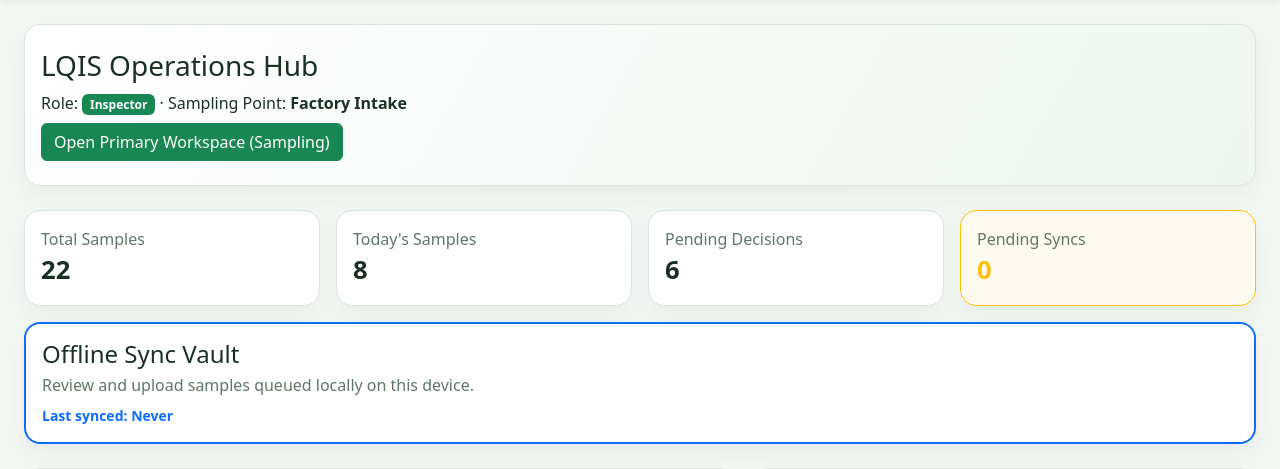
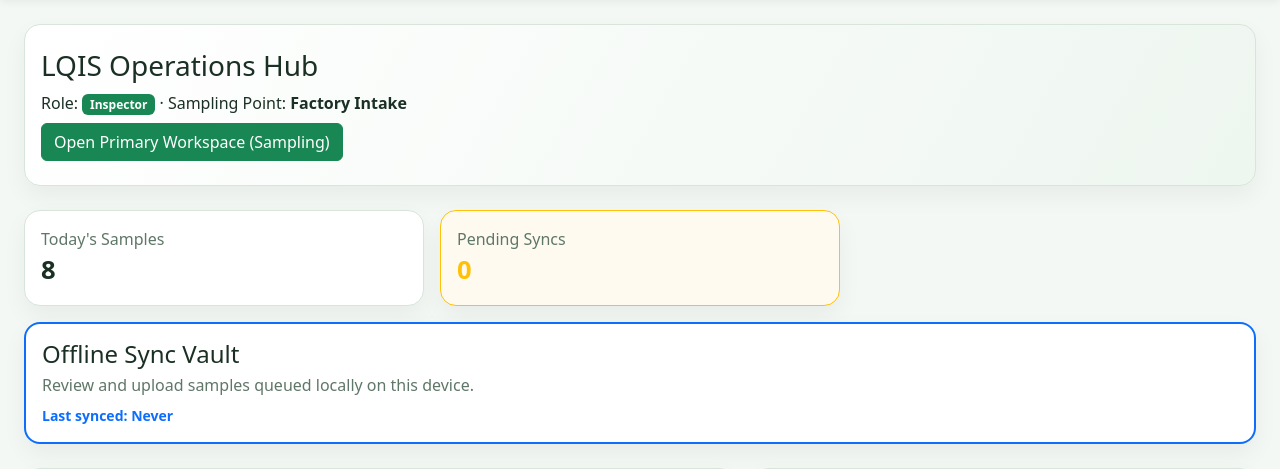
Before and after one commit to Symo7/lqis-automated-tea-quality-system, a Django app: page / in a window 1280 px wide. Shown: the part 82-551 px from the top of the page. Run offline with Django 5.2, Linux system fonts and the light colour scheme; a user stored in the database is signed in; data comes from the database, SQL or seed files in the repository; tables that the repository leaves empty hold one stand-in row (values such as "Sample post"); one stand-in notice (Sample message) is shown.

Commit message:
fix: Force-remove toasts via JS after 3s, role-based home cards, today's samples link, cache-busting

```diff
--- a/lqis_project/templates/base.html
+++ b/lqis_project/templates/base.html
@@ -59,11 +59,22 @@
   {% if messages %}
     <div id="messageContainer" class="position-fixed top-0 start-50 translate-middle-x mt-3" style="z-index: 1060; width: 90%; max-width: 500px;">
     {% for message in messages %}
-      <div class="alert alert-{{ message.tags|default:'info' }} shadow alert-dismiss-auto" role="alert">
+      <div class="alert alert-{{ message.tags|default:'info' }} shadow alert-dismissible fade show" role="alert">
         {{ message }}
+        <button type="button" class="btn-close" data-bs-dismiss="alert"></button>
       </div>
     {% endfor %}
     </div>
+    <script>
+    // Force-remove all message alerts after 3 seconds
+    setTimeout(function() {
+      document.querySelectorAll('#messageContainer .alert').forEach(function(el) {
+        el.style.transition = 'opacity 0.4s ease';
+        el.style.opacity = '0';
+        setTimeout(function() { el.remove(); }, 400);
+      });
+    }, 3000);
+    </script>
   {% endif %}
 
   {% if request.path != '/' and request.path != '/users/login/' %}
--- a/lqis_project/templates/core/home.html
+++ b/lqis_project/templates/core/home.html
@@ -14,10 +14,17 @@
 </div>
 
 <div class="row g-3 mb-3">
-  <div class="col-md-3"><a href="{% if role == 'Supervisor' or role == 'Admin' %}{% url 'dashboard:overview' %}{% else %}{% url 'sampling:sample-list' %}{% endif %}" class="text-decoration-none"><div class="card stat-card h-100"><div class="card-body"><div class="text-muted">Total Samples</div><div class="stat-value" data-counter>{{ total_samples }}</div></div></div></a></div>
-  <div class="col-md-3"><a href="{% if role == 'Supervisor' or role == 'Admin' %}{% url 'dashboard:overview' %}{% else %}{% url 'sampling:sample-list' %}?date={% now 'Y-m-d' %}{% endif %}" class="text-decoration-none"><div class="card stat-card h-100"><div class="card-body"><div class="text-muted">Today's Samples</div><div class="stat-value" data-counter>{{ total_today }}</div></div></div></a></div>
-  <div class="col-md-3"><a href="{% if role == 'Supervisor' or role == 'Admin' %}{% url 'dashboard:overview' %}{% else %}{% url 'sampling:sample-list' %}?decision=UNDECIDED{% endif %}" class="text-decoration-none"><div class="card stat-card h-100"><div class="card-body"><div class="text-muted">Pending Decisions</div><div class="stat-value" data-counter>{{ pending_decisions }}</div></div></div></a></div>
-  <div class="col-md-3">
+  {% if role == 'Inspector' %}
+  <div class="col-md-4"><a href="{% url 'sampling:sample-list' %}?date={% now 'Y-m-d' %}" class="text-decoration-none"><div class="card stat-card h-100"><div class="card-body"><div class="text-muted">Today's Samples</div><div class="stat-value" data-counter>{{ total_today }}</div></div></div></a></div>
+  {% elif role == 'Supervisor' %}
+  <div class="col-md-4"><a href="{% url 'sampling:sample-list' %}?date={% now 'Y-m-d' %}" class="text-decoration-none"><div class="card stat-card h-100"><div class="card-body"><div class="text-muted">Today's Samples</div><div class="stat-value" data-counter>{{ total_today }}</div></div></div></a></div>
+  <div class="col-md-4"><a href="{% url 'sampling:sample-list' %}?decision=UNDECIDED" class="text-decoration-none"><div class="card stat-card h-100"><div class="card-body"><div class="text-muted">Pending Decisions</div><div class="stat-value" data-counter>{{ pending_decisions }}</div></div></div></a></div>
+  {% else %}
+  <div class="col-md-3"><a href="{% url 'sampling:sample-list' %}" class="text-decoration-none"><div class="card stat-card h-100"><div class="card-body"><div class="text-muted">Total Samples</div><div class="stat-value" data-counter>{{ total_samples }}</div></div></div></a></div>
+  <div class="col-md-3"><a href="{% url 'sampling:sample-list' %}?date={% now 'Y-m-d' %}" class="text-decoration-none"><div class="card stat-card h-100"><div class="card-body"><div class="text-muted">Today's Samples</div><div class="stat-value" data-counter>{{ total_today }}</div></div></div></a></div>
+  <div class="col-md-3"><a href="{% url 'sampling:sample-list' %}?decision=UNDECIDED" class="text-decoration-none"><div class="card stat-card h-100"><div class="card-body"><div class="text-muted">Pending Decisions</div><div class="stat-value" data-counter>{{ pending_decisions }}</div></div></div></a></div>
+  {% endif %}
+  <div class="col-md-{% if role == 'Inspector' %}4{% elif role == 'Supervisor' %}4{% else %}3{% endif %}">
     <a href="{% url 'sampling:sync-vault' %}" class="text-decoration-none">
       <div class="card stat-card h-100 border-warning" style="background-color: #fffaf0;">
         <div class="card-body">
```
